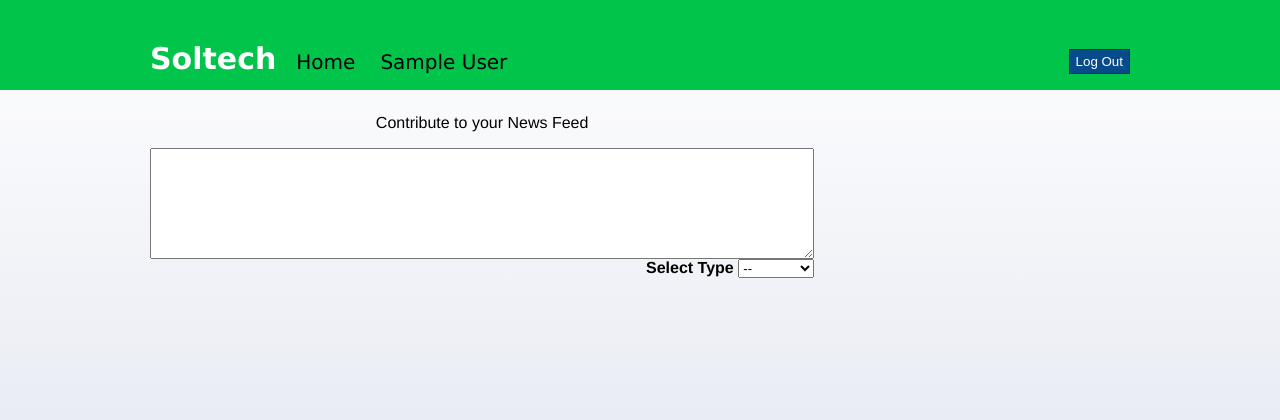
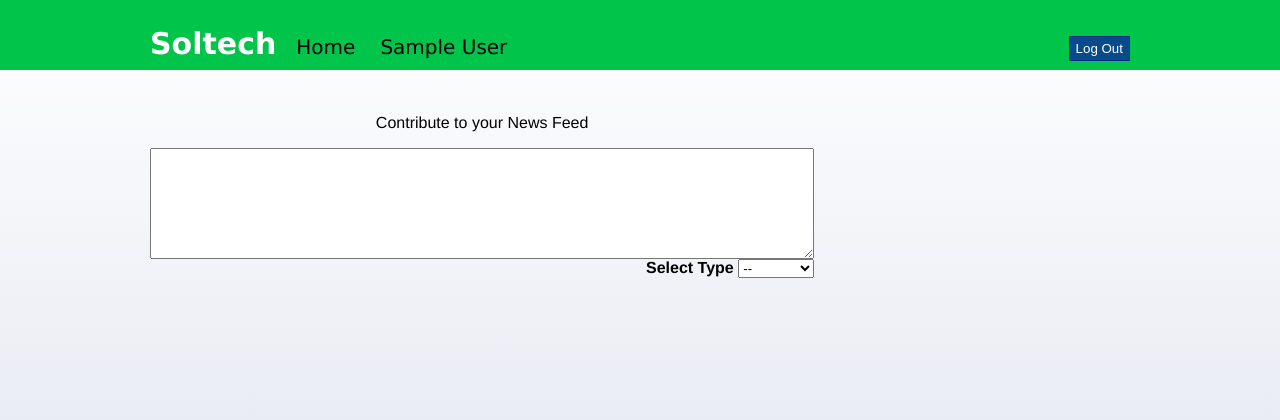
Before and after one commit to SamSchreiber96/ScienceNetwork, a PHP site: page /post.php in a window 1280 px wide. Shown: the top 420 px of the page. Run offline with PHP 8.4, Linux system fonts and the light colour scheme; the visitor is signed in with stand-in values (Sample User, id 1).

Commit message:
updated css for homepage's header

```diff
--- a/includes/homepage_header.php
+++ b/includes/homepage_header.php
@@ -13,7 +13,7 @@
 		<div id="header_wrapper">
 		 <div id="header">
 			 <li id="sitename"><a href="index.php">Soltech</a></li>
-			 <form action="logout.php">
+			 <form id="logout" action="logout.php">
 				 <li><input type="submit" name="login" value="Log Out"></li>
 			 </form>
 			 <ul id="tabs">
--- a/style/homepage_style.css
+++ b/style/homepage_style.css
@@ -13,7 +13,7 @@ body
  min-width:980px;
  background-color:#01c44b;
  position: fixed;
- height:90px;
+ height:70px;
 
 }
 /* The sidenav */
@@ -65,7 +65,7 @@ body
 }
 #header #sitename
 {
- margin-top:25px;
+ margin-top:10px;
 }
 #header #sitename a
 {
@@ -75,13 +75,17 @@ body
  font-weight:900;
 }
 
+#header ul
+{
+	margin-left:20px;
+}
 #header ul li
 {
 	font-size:20px;
 	float: left;
 	text-align: right;
 	padding-right: 5px;
-	margin-top:34px;
+	margin-top:19px;
 	margin-left: 20px;
 	color:Black;
 }
@@ -93,7 +97,6 @@ body
 #header form
 {
  float:right;
- margin-top:13;
 }
 #header form li a
 {
```
